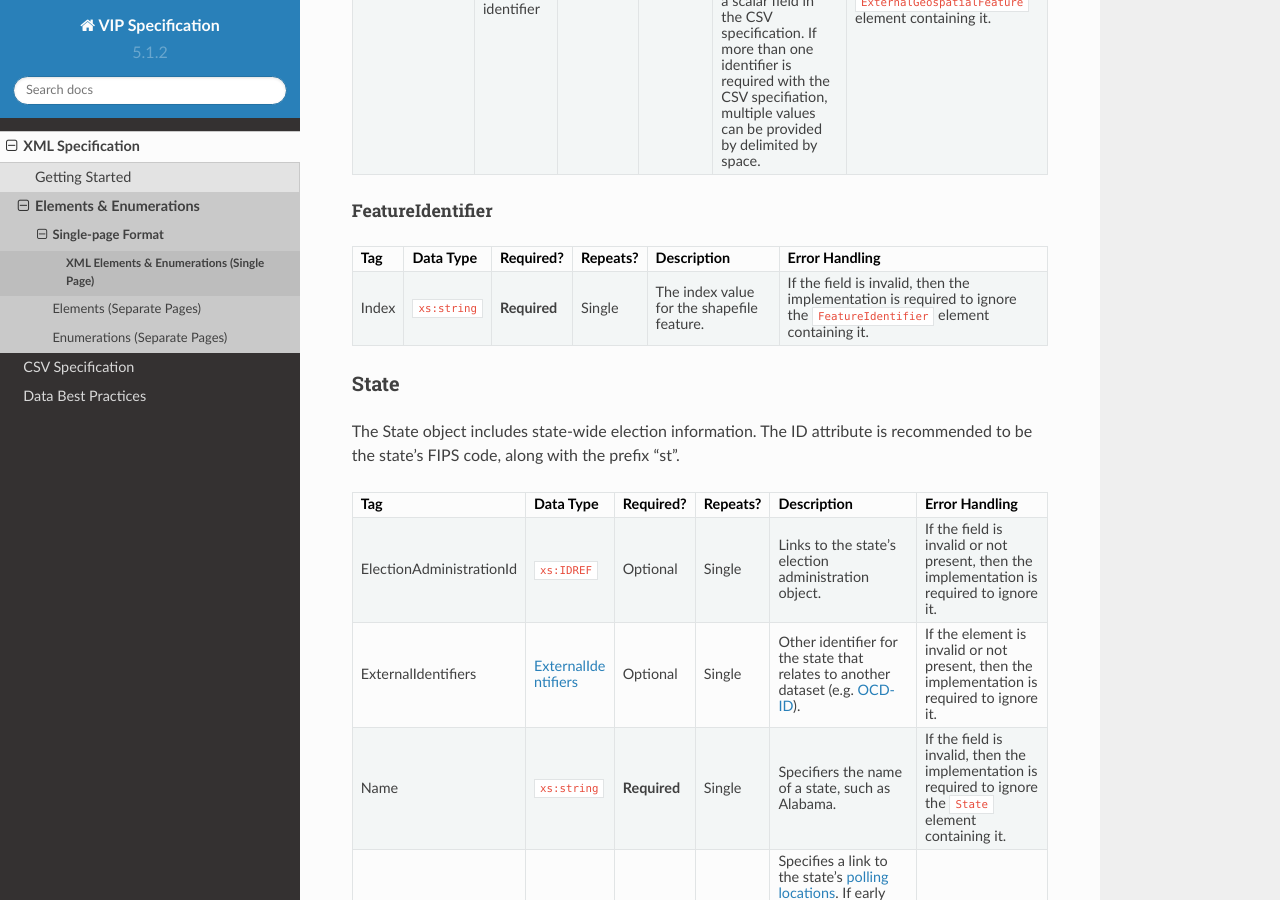
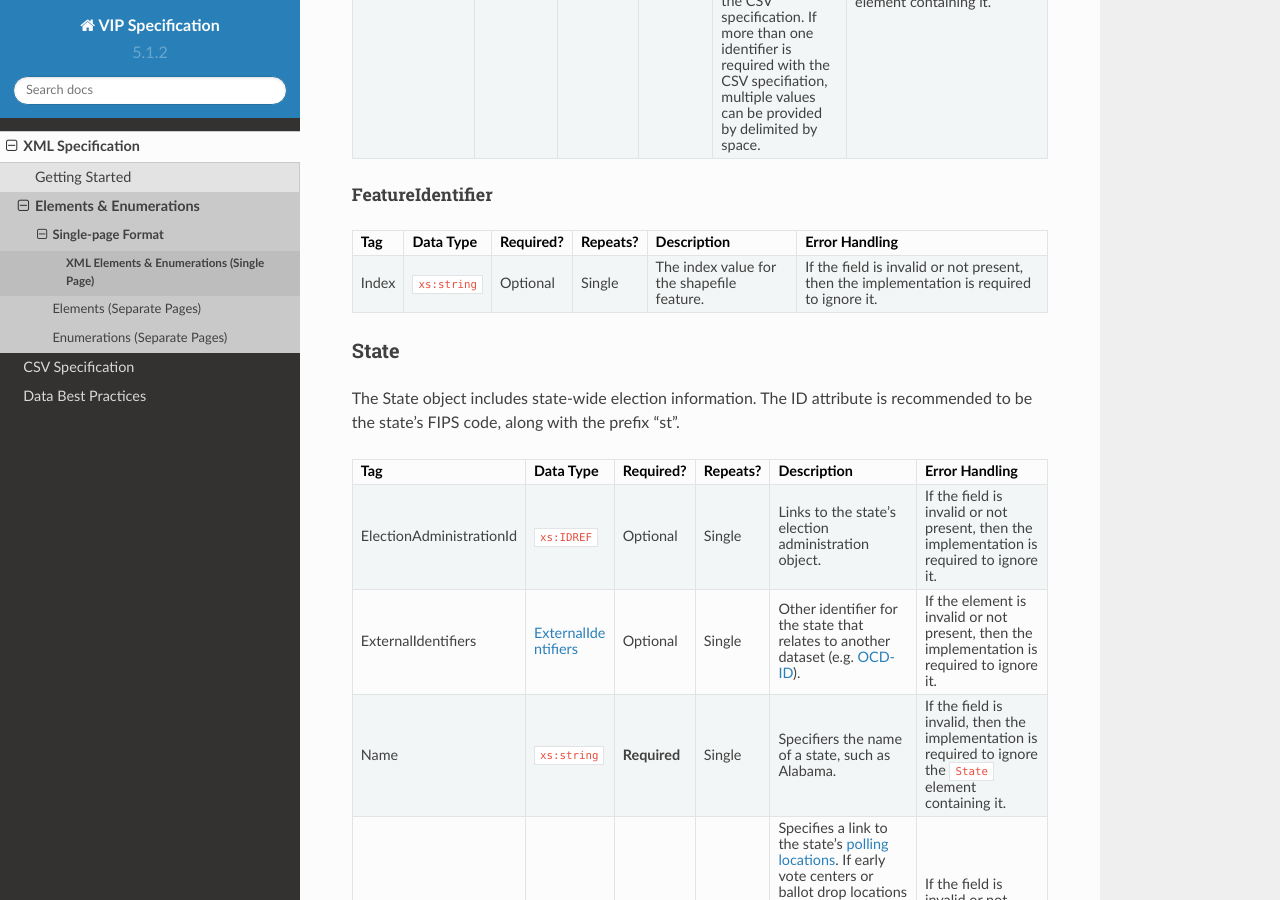
Before and after one commit to votinginfoproject/vip-specification, a Sphinx documentation site: the page built from docs/built_rst/xml/single_page.rst, in a window 1280 px wide and 900 px high, scrolled down 3613 px. Built offline with Sphinx 7.4.7 and the Read the Docs theme 2.0.0, drawn with Linux system fonts in a browser that asks for light colours; some of the changed text lies outside the part shown.

Commit message:
RST: typos, FeatureIdentifier.Index optional

```diff
--- a/docs/built_rst/xml/single_page.rst
+++ b/docs/built_rst/xml/single_page.rst
@@ -86,10 +86,9 @@
 +--------------+---------------+--------------+--------------+------------------------------------------+------------------------------------------+
 | Tag          | Data Type     | Required?    | Repeats?     | Description                              | Error Handling                           |
 +==============+===============+==============+==============+==========================================+==========================================+
-| Index        | ``xs:string`` | **Required** | Single       | The index value for the shapefile        | If the field is invalid, then the        |
-|              |               |              |              | feature.                                 | implementation is required to ignore the |
-|              |               |              |              |                                          | ``FeatureIdentifier`` element containing |
-|              |               |              |              |                                          | it.                                      |
+| Index        | ``xs:string`` | Optional     | Single       | The index value for the shapefile        | If the field is invalid or not present,  |
+|              |               |              |              | feature.                                 | then the implementation is required to   |
+|              |               |              |              |                                          | ignore it.                               |
 +--------------+---------------+--------------+--------------+------------------------------------------+------------------------------------------+
 
 
@@ -916,10 +915,9 @@
 +--------------+---------------+--------------+--------------+------------------------------------------+------------------------------------------+
 | Tag          | Data Type     | Required?    | Repeats?     | Description                              | Error Handling                           |
 +==============+===============+==============+==============+==========================================+==========================================+
-| Index        | ``xs:string`` | **Required** | Single       | The index value for the shapefile        | If the field is invalid, then the        |
-|              |               |              |              | feature.                                 | implementation is required to ignore the |
-|              |               |              |              |                                          | ``FeatureIdentifier`` element containing |
-|              |               |              |              |                                          | it.                                      |
+| Index        | ``xs:string`` | Optional     | Single       | The index value for the shapefile        | If the field is invalid or not present,  |
+|              |               |              |              | feature.                                 | then the implementation is required to   |
+|              |               |              |              |                                          | ignore it.                               |
 +--------------+---------------+--------------+--------------+------------------------------------------+------------------------------------------+
 
 
@@ -2206,7 +2204,7 @@
         <ExternalGeospatialFeature>
           <ExternalFileId>ef1</ExternalFileId>
           <FileFormat>shp</FileFormat>
-          <FeatureIndentifier>
+          <FeatureIdentifier>
               <Index>3</Index>
           </FeatureIdentifier>
         </ExternalGeospatialFeature>
@@ -2310,10 +2308,9 @@
 +--------------+---------------+--------------+--------------+------------------------------------------+------------------------------------------+
 | Tag          | Data Type     | Required?    | Repeats?     | Description                              | Error Handling                           |
 +==============+===============+==============+==============+==========================================+==========================================+
-| Index        | ``xs:string`` | **Required** | Single       | The index value for the shapefile        | If the field is invalid, then the        |
-|              |               |              |              | feature.                                 | implementation is required to ignore the |
-|              |               |              |              |                                          | ``FeatureIdentifier`` element containing |
-|              |               |              |              |                                          | it.                                      |
+| Index        | ``xs:string`` | Optional     | Single       | The index value for the shapefile        | If the field is invalid or not present,  |
+|              |               |              |              | feature.                                 | then the implementation is required to   |
+|              |               |              |              |                                          | ignore it.                               |
 +--------------+---------------+--------------+--------------+------------------------------------------+------------------------------------------+
 
 
@@ -2820,10 +2817,9 @@
 +--------------+---------------+--------------+--------------+------------------------------------------+------------------------------------------+
 | Tag          | Data Type     | Required?    | Repeats?     | Description                              | Error Handling                           |
 +==============+===============+==============+==============+==========================================+==========================================+
-| Index        | ``xs:string`` | **Required** | Single       | The index value for the shapefile        | If the field is invalid, then the        |
-|              |               |              |              | feature.                                 | implementation is required to ignore the |
-|              |               |              |              |                                          | ``FeatureIdentifier`` element containing |
-|              |               |              |              |                                          | it.                                      |
+| Index        | ``xs:string`` | Optional     | Single       | The index value for the shapefile        | If the field is invalid or not present,  |
+|              |               |              |              | feature.                                 | then the implementation is required to   |
+|              |               |              |              |                                          | ignore it.                               |
 +--------------+---------------+--------------+--------------+------------------------------------------+------------------------------------------+
 
 
```
Also changed, not shown: other parts of docs/built_rst/xml/single_page.rst (+16 -16 lines), docs/built_rst/csv/elements/precinct.rst (+3 -4 lines), docs/built_rst/csv/single_page.rst (+12 -16 lines), docs/built_rst/tables/elements/feature_identifier.rst (+3 -4 lines), docs/built_rst/tables/elements/spatial_boundary.rst (+8 -8 lines), docs/built_rst/xml/elements/precinct.rst (+12 -13 lines).
